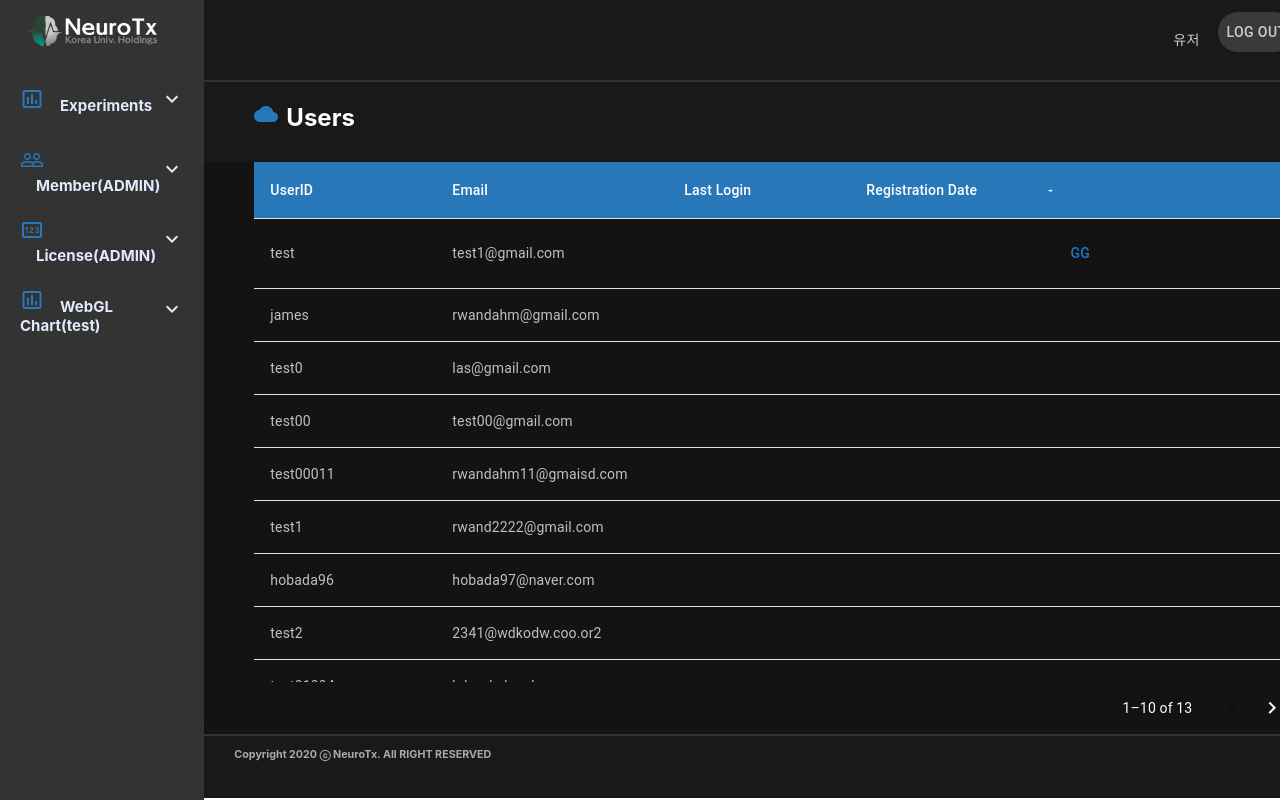
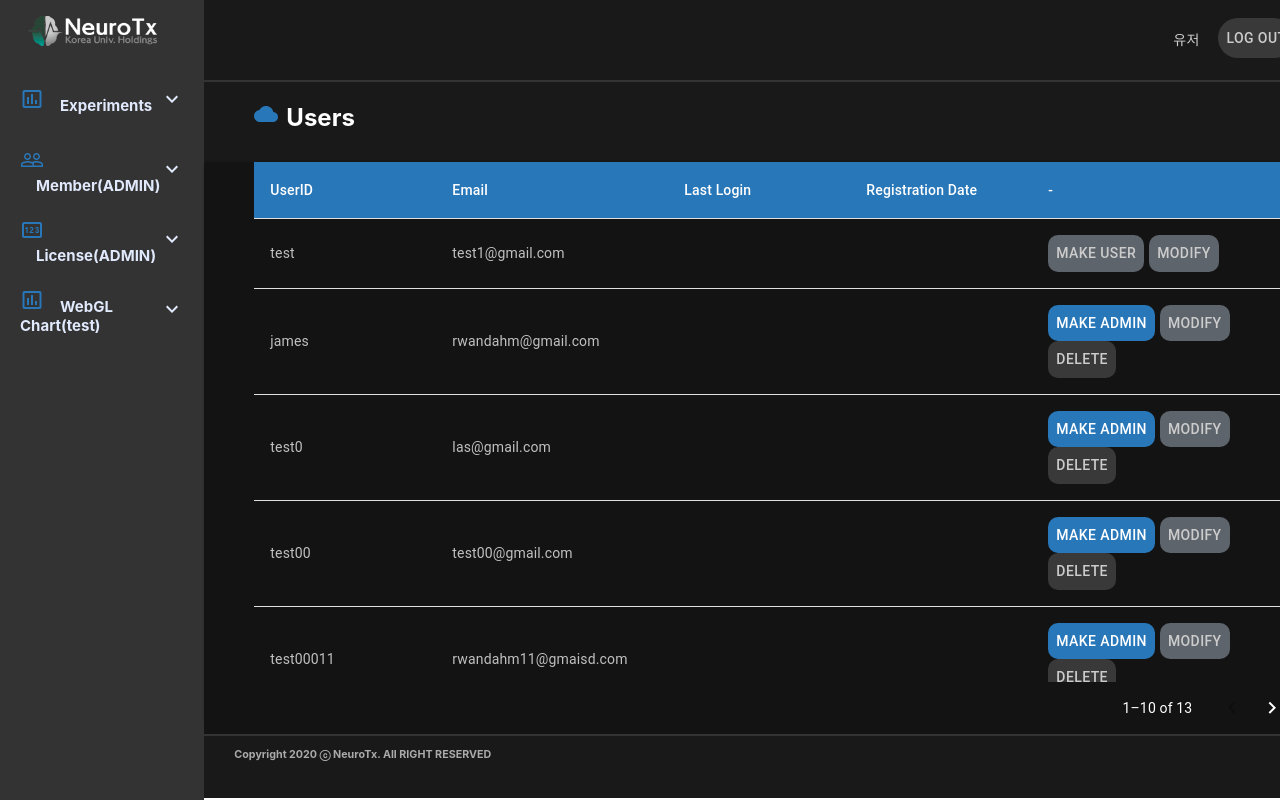
Before and after one commit to jinchaeyeon/SleepAid_Web_Stimulation, a React (Create React App) app: page /User in a window 1280 px wide. Shown: the top 800 px of the page. Built offline with nearby package versions, Linux system fonts and the light colour scheme.

Commit message:
유저 부분 완성

```diff
--- /dev/null
+++ b/src/UI/molecules/UserPage/UserPageModalHeader.js
@@ -0,0 +1,14 @@
+import * as React from "react";
+import {
+  Box,
+} from "@mui/material";
+import CloseIcon from '@mui/icons-material/Close';
+
+export default function UserPageModalHeader(props) {
+  return (
+    <Box style={{color: "#CCCCCC", height: 62}}>
+        <h4 style={{display: 'inline'}}>input parameters</h4>
+        <CloseIcon style={{float: 'right'}} onClick={() => props.propFunction(false)}/>
+    </Box>
+  );
+}
--- /dev/null
+++ b/src/UI/molecules/UserPage/UserPageModalMiddle.js
@@ -0,0 +1,62 @@
+import * as React from "react";
+import { Box, TextField, Button } from "@mui/material";
+
+export default function UserPageModalMiddle(props) {
+  const [text, setText] = React.useState(props.Email.Email);
+
+  const handleChange = (event) => {
+    setText(event.target.value);
+  };
+
+  return (
+    <Box style={{ color: "#CCCCCC", height: 132 }}>
+      <Box
+        style={{
+          padding: "10px 10px 30px 10px",
+          marginBottom: 24,
+          border: "1px solid black",
+          borderRadius: 5,
+        }}
+      >
+        <h4 style={{ display: "inline", paddingLeft: "15%" }}>Email :</h4>
+        <TextField
+          value={text}
+          size="small"
+          style={{
+            float: "right",
+            width: "50%",
+            marginRight: "20%",
+            backgroundColor: "white",
+          }}
+          onChange={handleChange}
+        />
+      </Box>
+      <Box>
+        <Button
+          style={{
+            color: "white",
+            borderRadius: 10,
+            backgroundColor: "#5e646b",
+            marginRight: 5,
+            float: "right",
+          }}
+          onClick={() => props.propFunction(props, null)}
+        >
+          cancel
+        </Button>
+        <Button
+          style={{
+            color: "white",
+            borderRadius: 10,
+            backgroundColor: "#2877b9",
+            marginRight: 5,
+            float: "right",
+          }}
+          onClick={() => props.propFunction(props, text)}
+        >
+          save
+        </Button>
+      </Box>
+    </Box>
+  );
+}
--- a/src/UI/organisms/Header/Header.js
+++ b/src/UI/organisms/Header/Header.js
@@ -18,10 +18,10 @@ function Header() {
             float: "right",
             marginRight: 20,
             color: "#CCCCCC",
-            borderRadius: 50,
+            borderRadius: 40,
             backgroundColor: '#393939',
             height: 40,
-            marginTop: 12
+            marginTop: 18
           }}
         >
           Log Out
--- a/src/UI/organisms/UserPage/UserPageMiddle.js
+++ b/src/UI/organisms/UserPage/UserPageMiddle.js
@@ -1,13 +1,32 @@
 import * as React from "react";
-import Paper from "@mui/material/Paper";
-import Table from "@mui/material/Table";
-import TableBody from "@mui/material/TableBody";
-import TableCell from "@mui/material/TableCell";
-import TableContainer from "@mui/material/TableContainer";
-import TableHead from "@mui/material/TableHead";
-import TablePagination from "@mui/material/TablePagination";
-import TableRow from "@mui/material/TableRow";
-import { Button } from "@mui/material";
+import {
+  Button,
+  Box,
+  Modal,
+  TableRow,
+  TablePagination,
+  TableHead,
+  TableContainer,
+  TableCell,
+  TableBody,
+  Table,
+  Paper,
+} from "@mui/material";
+import UserPageModalHeader from "../../molecules/UserPage/UserPageModalHeader";
+import UserPageModalMiddle from "../../molecules/UserPage/UserPageModalMiddle";
+
+const style = {
+  position: "absolute",
+  top: "50%",
+  left: "50%",
+  transform: "translate(-50%, -50%)",
+  width: "40%",
+  minWidth: 400,
+  bgcolor: "#383b40",
+  border: "2px solid #000",
+  boxShadow: 24,
+  p: 4,
+};
 
 const columns = [
   { id: "UserID", label: "UserID", minWidth: 150 },
@@ -33,29 +52,162 @@ function createData(UserID, Email, LastLogin, RegistrationDate, button) {
   return { UserID, Email, LastLogin, RegistrationDate, button };
 }
 
-export default function StickyHeadTable() {
+export default function UserPageMiddle() {
   const [page, setPage] = React.useState(0);
   const [rowsPerPage, setRowsPerPage] = React.useState(10);
+  const [rows, setRows] = React.useState([
+    createData("test", "test1@gmail.com", null, null, false),
+    createData("james", "rwandahm@gmail.com", null, null, true),
+    createData("test0", "las@gmail.com", null, null, true),
+    createData("test00", "test00@gmail.com", null, null, true),
+    createData("test00011", "rwandahm11@gmaisd.com", null, null, true),
+    createData("test1", "rwand2222@gmail.com", null, null, false),
+    createData("hobada96", "hobada97@naver.com", null, null, false),
+    createData("test2", "2341@wdkodw.coo.or2", null, null, false),
+    createData("test01394", "kdow.kakao.kr", null, null, false),
+    createData("test03", "lwpe.dow.rrr", null, null, false),
+    createData("test0013", "rerwer@rlpe.com", null, null, true),
+    createData("hobada99", "hobada96@neurotx.org", null, null, true),
+    createData("hobadamm", "hobada98@neurotx.org", null, null, true),
+  ]);
+  const [openTrue, setOpenTrue] = React.useState(false);
+  const [openFalse, setOpenFalse] = React.useState(false);
+  const [state, setState] = React.useState([]);
+
+  const handleOpenTrue = (row) => {
+    setOpenTrue(true);
+    setState(row);
+  }
+  const handleCloseTrue = () => setOpenTrue(false);
+  const handleEmail = (data, text) => {
+    if (text != null) {
+      setRows(
+        rows.map((users) =>
+          users.UserID === data.Email.UserID ? { ...users, Email: text } : users
+        )
+      );
+      alert("Email이 변경되었습니다.");
+    }
+    handleCloseTrue();
+    handleCloseFalse();
+  };
+
+  const handleOpenFalse = (row) => {
+    setOpenFalse(true);
+    setState(row);
+  }
+  const handleCloseFalse = () => setOpenFalse(false);
 
   const handleChangePage = (event, newPage) => {
     setPage(newPage);
   };
 
-  const rows = [
-    createData("test", "test1@gmail.com", null, null, <Button>gg</Button>),
-    createData("james", "rwandahm@gmail.com", null, null, null),
-    createData("test0", "las@gmail.com", null, null, null),
-    createData("test00", "test00@gmail.com", null, null, null),
-    createData("test00011", "rwandahm11@gmaisd.com", null, null, null),
-    createData("test1", "rwand2222@gmail.com", null, null, null),
-    createData("hobada96", "hobada97@naver.com", null, null, null),
-    createData("test2", "2341@wdkodw.coo.or2", null, null, null),
-    createData("test01394", "kdow.kakao.kr", null, null, null),
-    createData("test03", "lwpe.dow.rrr", null, null, null),
-    createData("test0013", "rerwer@rlpe.com", null, null, null),
-    createData("hobada99", "hobada96@neurotx.org", null, null, null),
-    createData("hobadamm", "hobada98@neurotx.org", null, null, null),
-  ];
+  const handleAccount = (row) => {
+    setRows(
+      rows.map((users) =>
+        users.UserID === row.UserID
+          ? { ...users, button: !users.button }
+          : users
+      )
+    );
+  };
+
+  const handleDeleteAccount = (row) => {
+    setRows(rows.filter((users) => users.UserID !== row.UserID));
+    alert(row.UserID + "가 삭제 되었습니다");
+  };
+
+  function cell(value, row) {
+    if (value == true) {
+      return (
+        <Box>
+          <Button
+            style={{
+              color: "white",
+              borderRadius: 10,
+              backgroundColor: "#2877b9",
+              marginRight: 5,
+            }}
+            onClick={() => handleAccount(row)}
+          >
+            make ADMIN
+          </Button>
+          <Button
+            style={{
+              color: "#CCCCCC",
+              borderRadius: 10,
+              backgroundColor: "#5e646b",
+              marginRight: 5,
+            }}
+            onClick={() => handleOpenTrue(row)}
+          >
+            modify
+          </Button>
+          <Modal
+            open={openTrue}
+            onClose={handleCloseTrue}
+            BackdropProps={{ style: { opacity: 0.2 } }}
+          >
+            <Box sx={style}>
+              <UserPageModalHeader propFunction={handleCloseTrue} />
+              <UserPageModalMiddle Email={state} propFunction={handleEmail} />
+            </Box>
+          </Modal>
+          <Button
+            style={{
+              color: "#CCCCCC",
+              borderRadius: 10,
+              backgroundColor: "#393939",
+            }}
+            onClick={() => handleDeleteAccount(row)}
+          >
+            Delete
+          </Button>
+        </Box>
+      );
+    } else if (value == false) {
+      return (
+        <Box>
+          <Button
+            style={{
+              color: "#CCCCCC",
+              borderRadius: 10,
+              backgroundColor: "#5e646b",
+              marginRight: 5,
+            }}
+            onClick={() => handleAccount(row)}
+          >
+            make User
+          </Button>
+          <Button
+            style={{
+              color: "#CCCCCC",
+              borderRadius: 10,
+              backgroundColor: "#5e646b",
+            }}
+            onClick={() => handleOpenFalse(row)}
+          >
+            modify
+          </Button>
+          <Modal
+            open={openFalse}
+            onClose={handleCloseFalse}
+            BackdropProps={{ style: { opacity: 0.2 } }}
+          >
+            <Box sx={style}>
+              <UserPageModalHeader propFunction={handleCloseFalse} />
+              <UserPageModalMiddle Email={state} propFunction={handleEmail} />
+            </Box>
+          </Modal>
+        </Box>
+      );
+    } else {
+      return value;
+    }
+  }
+
+  React.useEffect(() => {}, []);
+
   return (
     <Paper
       style={{ height: "70vh", width: "100%", backgroundColor: "#131313" }}
@@ -86,7 +238,12 @@ export default function StickyHeadTable() {
               .slice(page * rowsPerPage, page * rowsPerPage + rowsPerPage)
               .map((row) => {
                 return (
-                  <TableRow hover role="checkbox" tabIndex={-1} key={row.UserID}>
+                  <TableRow
+                    hover
+                    role="checkbox"
+                    tabIndex={-1}
+                    key={row.UserID}
+                  >
                     {columns.map((column) => {
                       const value = row[column.id];
                       return (
@@ -95,7 +252,7 @@ export default function StickyHeadTable() {
                           align={column.align}
                           style={{ color: "#c0c0c0" }}
                         >
-                            {value}
+                          {cell(value, row)}
                         </TableCell>
                       );
                     })}
```
Also changed, not shown: 1 other file (tests, documents, lock files or other folders).
